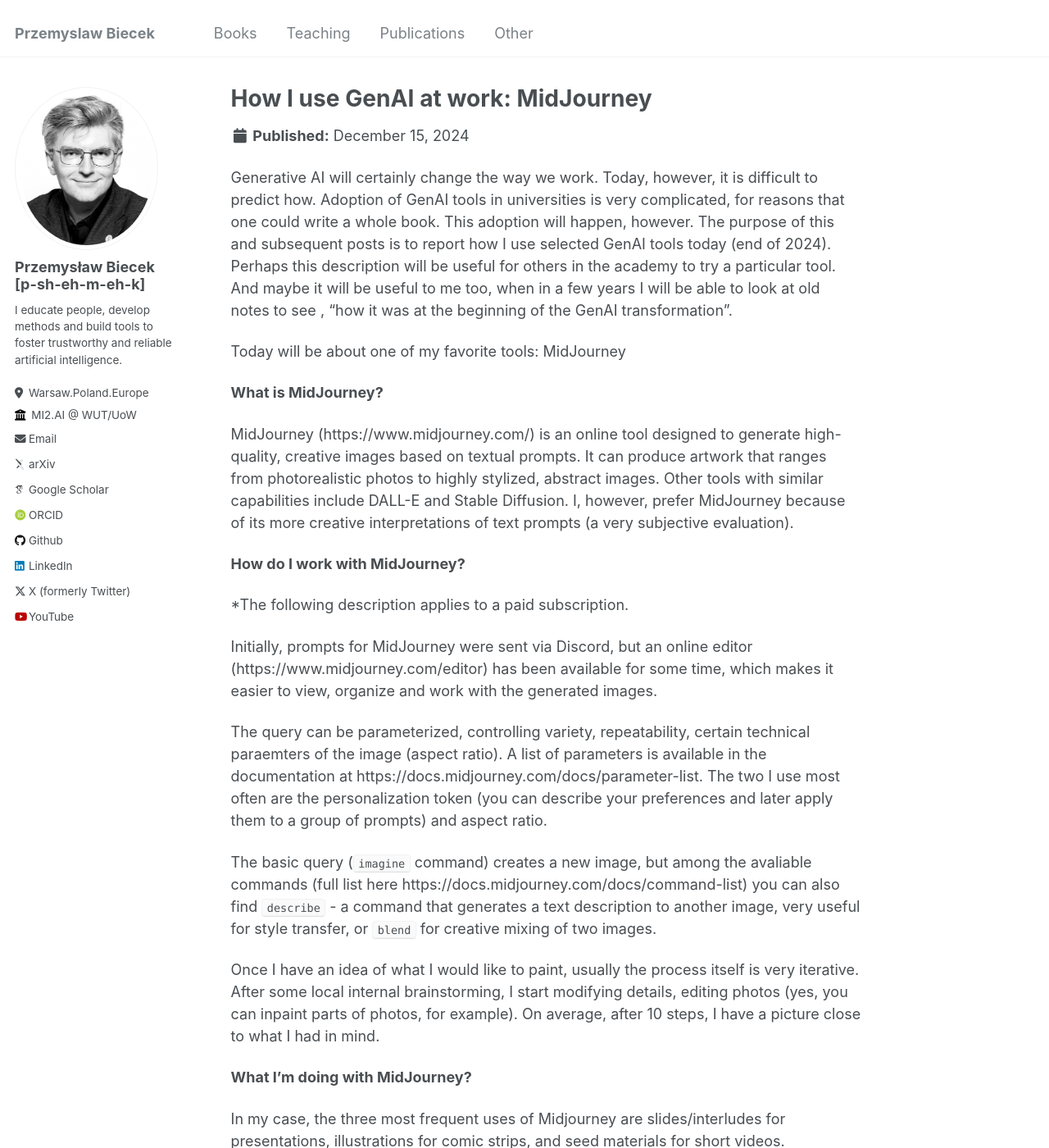
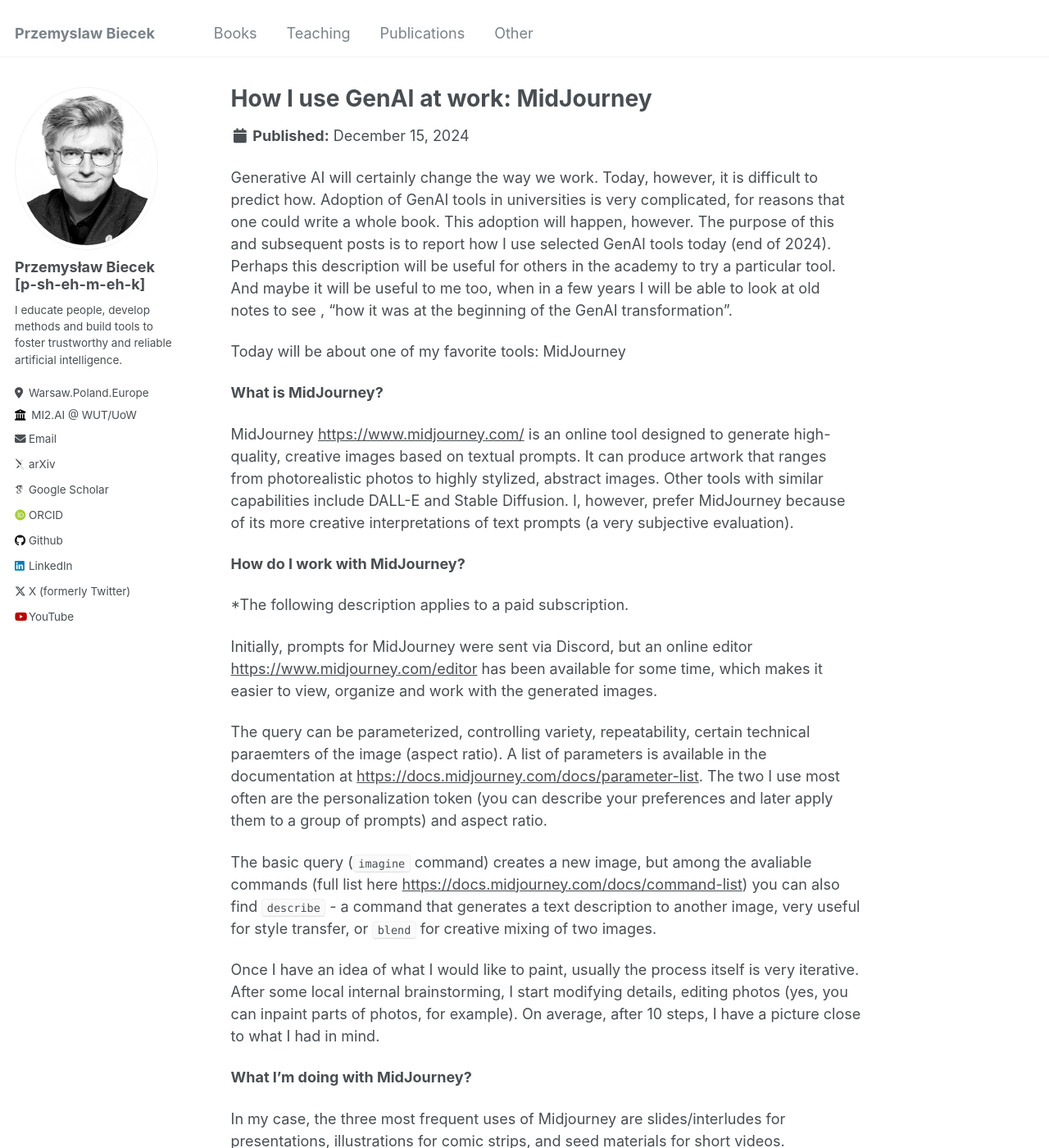
Before and after one commit to pbiecek/pbiecek.github.io, a Jekyll site: the page built from _portfolio/20241215_GenAI_MidJourney.md, in a window 1280 px wide and 1400 px high. Shown: the whole window at 82% size. Built offline with Jekyll 4.4.1, drawn with Linux system fonts in a browser that asks for light colours; some web fonts are replaced; some of the changed lines change nothing that is shown; some of the changed text lies outside the part shown.

Commit message:
fixed links

```diff
--- a/_portfolio/20241215_GenAI_MidJourney.md
+++ b/_portfolio/20241215_GenAI_MidJourney.md
@@ -1,6 +1,6 @@
 ---
 title: "How I use GenAI at work: MidJourney"
-excerpt: "Generative AI is transforming how we work, but the extent of this change remains uncertain. Adopting these tools in academia presents unique challenges, yet this shift is inevitable. This blog series documents how I use selected GenAI tools in late 2024, offering insights that might inspire others in academia or serve as a personal reference for the early days of this transformation.<br><br>In this post, I delve into MidJourney, a versatile tool for generating creative visuals. I explain why I prefer it over similar tools, describe how I use it (e.g., for presentations, comics, and videos), and outline its strengths and ethical considerations. While MidJourney excels in visual storytelling, I caution against using it for research graphics or imitating contemporary artists' styles. How do you use MidJourney? Share your thoughts in the comments!<br/><img src='/images/20241215_comics.png](/images/20241215_comics.png'>"
+excerpt: "Generative AI is transforming how we work, but the extent of this change remains uncertain. Adopting these tools in academia presents unique challenges, yet this shift is inevitable. This blog series documents how I use selected GenAI tools in late 2024, offering insights that might inspire others in academia or serve as a personal reference for the early days of this transformation.<br><br>In this post, I delve into MidJourney, a versatile tool for generating creative visuals. I explain why I prefer it over similar tools, describe how I use it (e.g., for presentations, comics, and videos), and outline its strengths and ethical considerations. While MidJourney excels in visual storytelling, I caution against using it for research graphics or imitating contemporary artists' styles. How do you use MidJourney? Share your thoughts in the comments!<br/><img src='/images/20241215_comics.png'>"
 collection: portfolio
 ---
 
@@ -10,17 +10,17 @@
 
 **What is MidJourney?**
 
-MidJourney (https://www.midjourney.com/) is an online tool designed to generate high-quality, creative images based on textual prompts. It can produce artwork that ranges from photorealistic photos to highly stylized, abstract images. Other tools with similar capabilities include DALL-E and Stable Diffusion. I, however, prefer MidJourney because of its more creative interpretations of text prompts (a very subjective evaluation).
+MidJourney [https://www.midjourney.com/](https://www.midjourney.com/) is an online tool designed to generate high-quality, creative images based on textual prompts. It can produce artwork that ranges from photorealistic photos to highly stylized, abstract images. Other tools with similar capabilities include DALL-E and Stable Diffusion. I, however, prefer MidJourney because of its more creative interpretations of text prompts (a very subjective evaluation).
 
 **How do I work with MidJourney?**
 
 *The following description applies to a paid subscription.
 
-Initially, prompts for MidJourney were sent via Discord, but an online editor (https://www.midjourney.com/editor) has been available for some time, which makes it easier to view, organize and work with the generated images.
+Initially, prompts for MidJourney were sent via Discord, but an online editor [https://www.midjourney.com/editor](https://www.midjourney.com/editor) has been available for some time, which makes it easier to view, organize and work with the generated images.
 
-The query can be parameterized, controlling variety, repeatability, certain technical paraemters of the image (aspect ratio). A list of parameters is available in the documentation at https://docs.midjourney.com/docs/parameter-list. The two I use most often are the personalization token (you can describe your preferences and later apply them to a group of prompts) and aspect ratio.
+The query can be parameterized, controlling variety, repeatability, certain technical paraemters of the image (aspect ratio). A list of parameters is available in the documentation at [https://docs.midjourney.com/docs/parameter-list](https://docs.midjourney.com/docs/parameter-list). The two I use most often are the personalization token (you can describe your preferences and later apply them to a group of prompts) and aspect ratio.
 
-The basic query (`imagine` command) creates a new image, but among the avaliable commands (full list here https://docs.midjourney.com/docs/command-list) you can also find `describe` - a command that generates a text description to another image, very useful for style transfer, or `blend` for creative mixing of two images.
+The basic query (`imagine` command) creates a new image, but among the avaliable commands (full list here [https://docs.midjourney.com/docs/command-list](https://docs.midjourney.com/docs/command-list)) you can also find `describe` - a command that generates a text description to another image, very useful for style transfer, or `blend` for creative mixing of two images.
 
 Once I have an idea of what I would like to paint, usually the process itself is very iterative. After some local internal brainstorming, I start modifying details, editing photos (yes, you can inpaint parts of photos, for example). On average, after 10 steps, I have a picture close to what I had in mind.
 
@@ -52,7 +52,7 @@
 
 There are, of course, areas in which I not only do not use MidJourney, but strongly discourage it, graphics for research papers and transferring the style of living artists.
 
-*Research papers.* Graphics can captivate our imagination, but it is in scientific papers that critical thinking must be activated. There are already examples in the literature when realistic but untrue and incorrect diagrams were put in articles (see https://www.frontiersin.org/journals/cell-and-developmental-biology/articles/10.3389/fcell.2023.1339390/full). For me, scientific articles are an area with too much responsibility to let GenAI in on autopilot.
+*Research papers.* Graphics can captivate our imagination, but it is in scientific papers that critical thinking must be activated. There are already examples in the literature when realistic but untrue and incorrect diagrams were put in articles (see [https://www.frontiersin.org/journals/cell-and-developmental-biology/articles/10.3389/fcell.2023.1339390/full](https://www.frontiersin.org/)). For me, scientific articles are an area with too much responsibility to let GenAI in on autopilot.
 
 *Style transfer.* Artists spend years working to develop their unique style, so it is quite unethical to imitate their style without permission. This applies to contemporary artists. The works of those who died years ago are already in the public domain.
 
```
